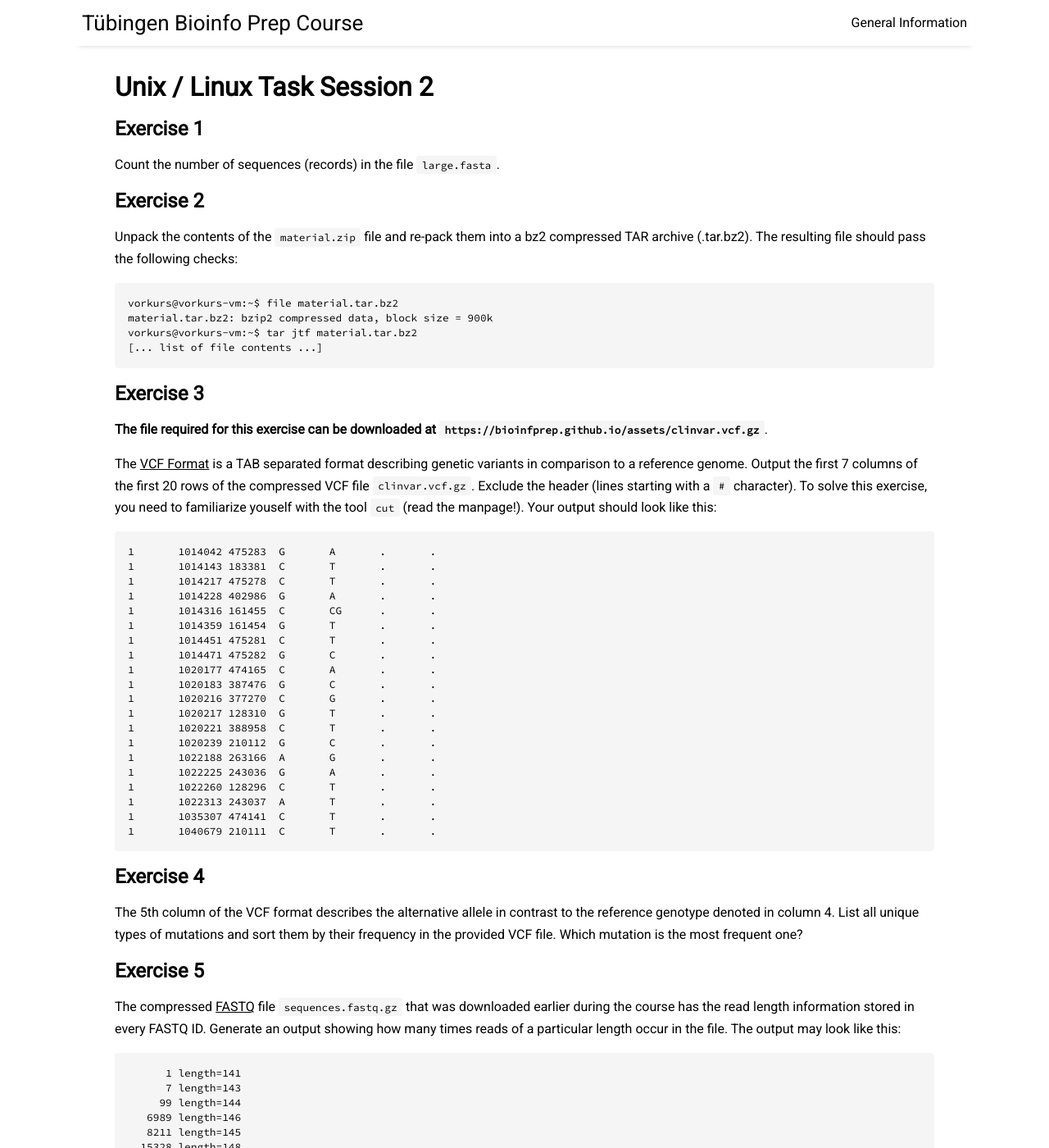
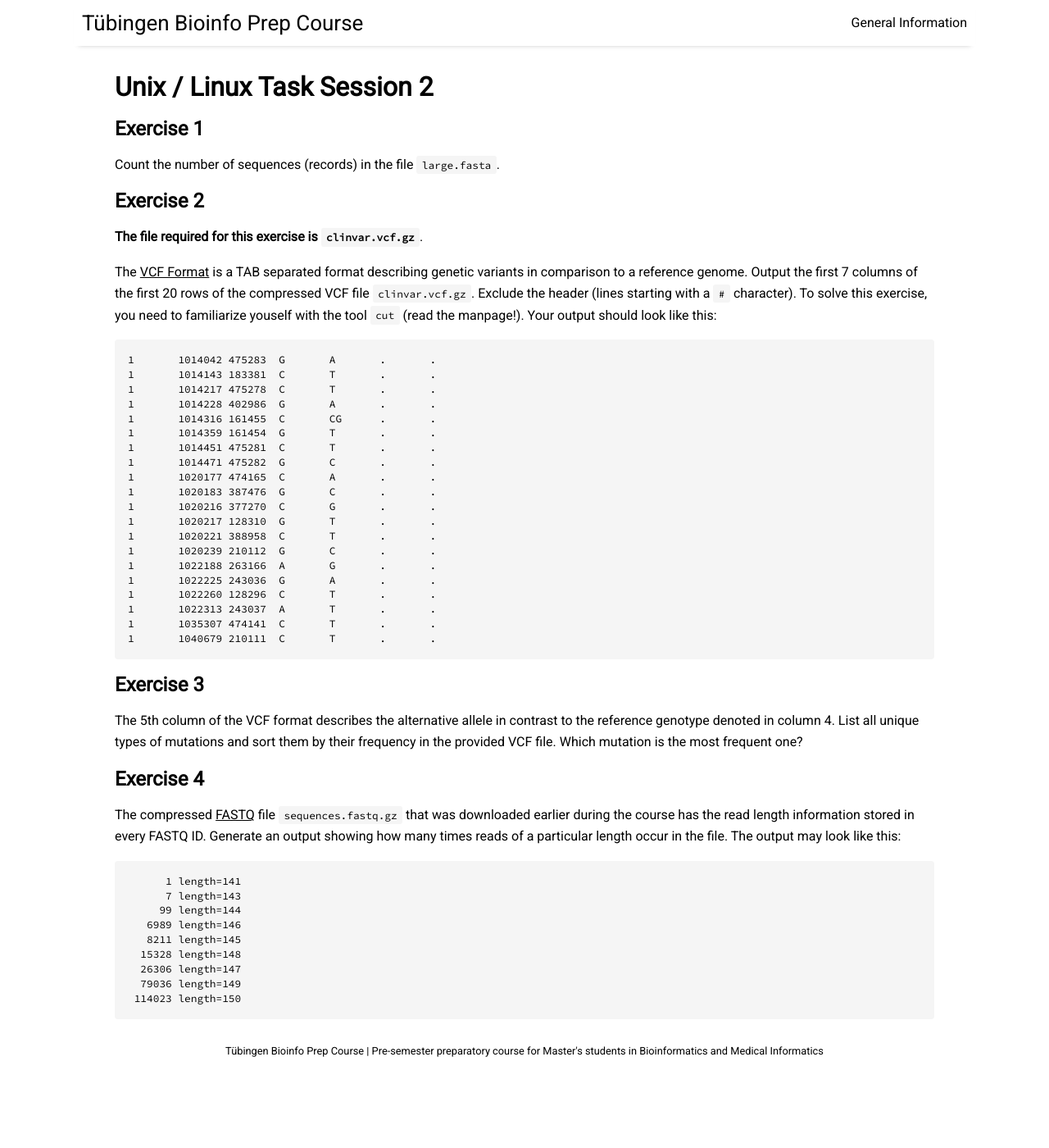
Before and after one commit to BioInfPrep/bioinfprep.github.io, a Jekyll site: the page built from _posts/0000-01-01-unix1.md, in a window 1280 px wide and 1400 px high. Shown: the whole window at 82% size. Built offline with Jekyll 4.4.1, drawn with Linux system fonts in a browser that asks for light colours; nearby versions of some CDN libraries.

Commit message:
Update 0000-01-01-unix1.md

````diff
--- a/_posts/0000-01-01-unix1.md
+++ b/_posts/0000-01-01-unix1.md
@@ -10,20 +10,10 @@ tags: [task]
 
 Count the number of sequences (records) in the file `large.fasta`.
 
+
 ## Exercise 2
 
-Unpack the contents of the `material.zip` file and re-pack them into a bz2 compressed TAR archive (.tar.bz2). The resulting file should pass the following checks:
-
-```
-vorkurs@vorkurs-vm:~$ file material.tar.bz2
-material.tar.bz2: bzip2 compressed data, block size = 900k
-vorkurs@vorkurs-vm:~$ tar jtf material.tar.bz2
-[... list of file contents ...]
-```
-
-## Exercise 3
-
-**The file required for this exercise can be downloaded at `https://bioinfprep.github.io/assets/clinvar.vcf.gz`**.
+**The file required for this exercise is `clinvar.vcf.gz`**.
 
 The [VCF Format](https://en.wikipedia.org/wiki/Variant_Call_Format) is a TAB separated format describing genetic variants in comparison to a reference genome. Output the first 7 columns of the first 20 rows of the compressed VCF file `clinvar.vcf.gz`. Exclude the header (lines starting with a `#` character). To solve this exercise, you need to familiarize youself with the tool `cut` (read the manpage!). Your output should look like this:
 ```
@@ -49,11 +39,11 @@ The [VCF Format](https://en.wikipedia.org/wiki/Variant_Call_Format) is a TAB sep
 1	1040679	210111	C	T	.	.
 ```
 
-## Exercise 4
+## Exercise 3
 
 The 5th column of the VCF format describes the alternative allele in contrast to the reference genotype denoted in column 4. List all unique types of mutations and sort them by their frequency in the provided VCF file. Which mutation is the most frequent one?
 
-## Exercise 5
+## Exercise 4
 
 The compressed [FASTQ](https://en.wikipedia.org/wiki/FASTQ_format) file `sequences.fastq.gz` that was downloaded earlier during the course has the read length information stored in every FASTQ ID. Generate an output showing how many times reads of a particular length occur in the file. The output may look like this:
 ```
````
